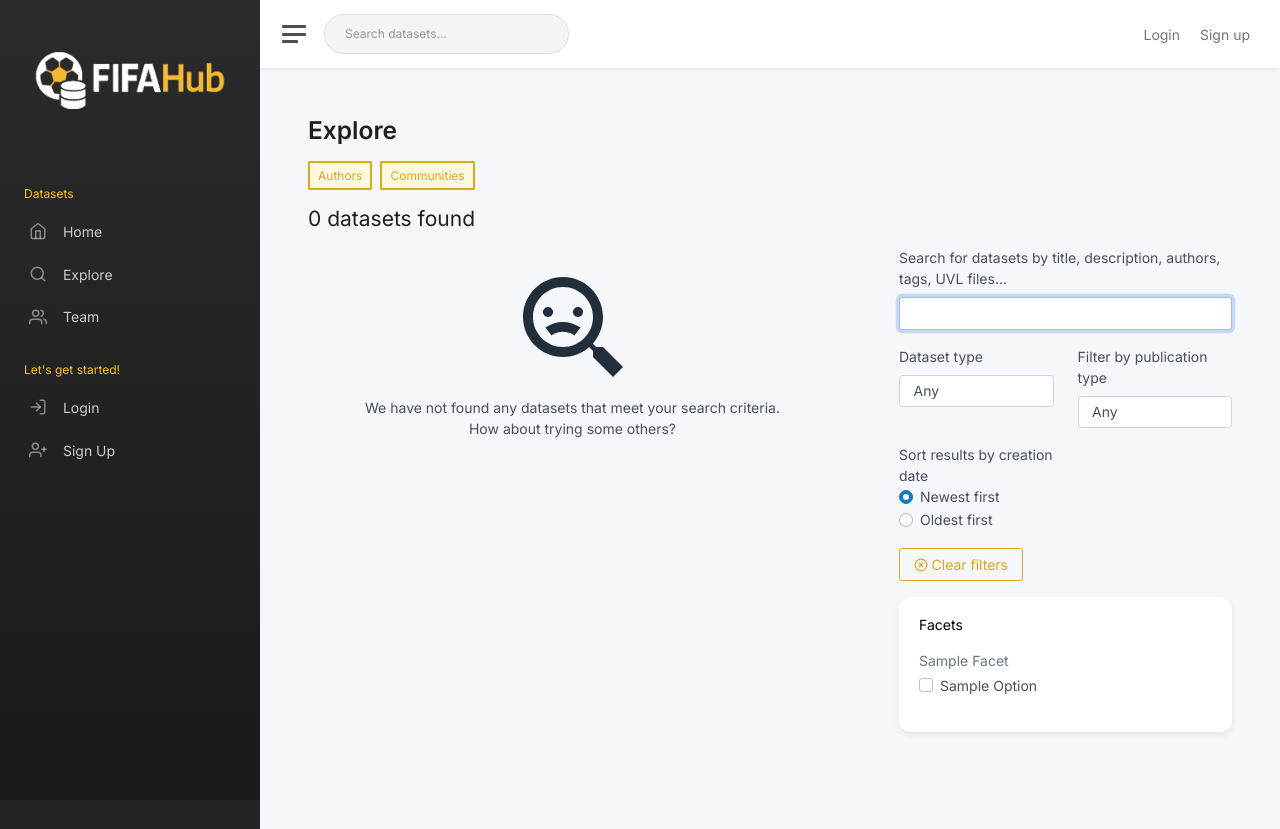
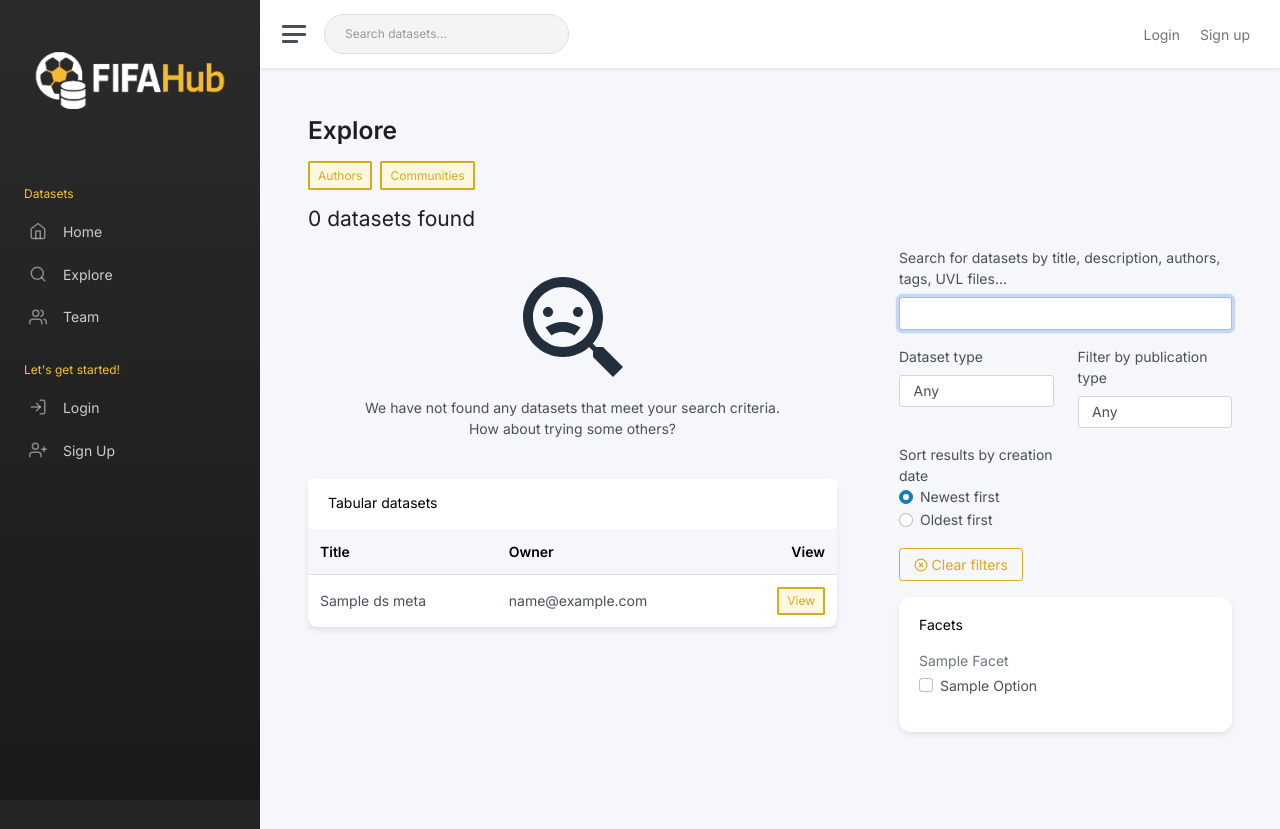
Before and after one commit to EGCproyecto/fifahub, a Flask app: template app/modules/explore/templates/explore/index.html in a window 1280 px wide. Shown: the top 829 px of the page. Run offline with Flask 3, Linux system fonts and the light colour scheme; tables that the repository leaves empty hold one stand-in row (values such as "Sample post"); the template is opened without the code that fills it: values that come from a table or form of the project are taken from there, most other values are stand-ins (such as "Sample title", 1, 10 or a date in 2020); data that the repository does not hold is empty; parts of the project's set-up code (start-up, migrations or seed data) failed here and were passed over; some libraries are stand-ins or nearby versions.

Commit message:
feat(explore):Add TabularDataset support to Explore

```diff
--- a/app/modules/explore/routes.py
+++ b/app/modules/explore/routes.py
@@ -1,19 +1,47 @@
 from flask import jsonify, render_template, request
+from sqlalchemy import or_
 
+from app import db
+from app.modules.dataset.models import DSMetaData
 from app.modules.dataset.services.resolvers import gather_facets, list_type_keys
 from app.modules.explore import explore_bp
 from app.modules.explore.forms import ExploreForm
 from app.modules.explore.services import ExploreService
+from app.modules.tabular.models import TabularDataset
 
 
 @explore_bp.route("/explore", methods=["GET", "POST"])
 def index():
     if request.method == "GET":
-        query = request.args.get("query", "")
+        query = request.args.get("q", "").strip() or request.args.get("query", "").strip()
         dataset_type = request.args.get("type", "any").lower()
         form = ExploreForm()
         dataset_types = list_type_keys()
         facets = gather_facets(dataset_type) if dataset_type != "any" else {}
+
+        tabular_results = []
+        if query:
+            tabular_results = (
+                db.session.query(TabularDataset)
+                .join(DSMetaData, TabularDataset.ds_meta_data_id == DSMetaData.id)
+                .filter(
+                    or_(
+                        DSMetaData.title.ilike(f"%{query}%"),
+                        DSMetaData.description.ilike(f"%{query}%"),
+                    )
+                )
+                .order_by(TabularDataset.id.desc())
+                .all()
+            )
+        else:
+            tabular_results = (
+                db.session.query(TabularDataset)
+                .join(DSMetaData, TabularDataset.ds_meta_data_id == DSMetaData.id)
+                .order_by(TabularDataset.id.desc())
+                .limit(5)
+                .all()
+            )
+
         return render_template(
             "explore/index.html",
             form=form,
@@ -21,6 +49,7 @@ def index():
             dataset_types=dataset_types,
             facets=facets,
             type_key=dataset_type,
+            tabular_results=tabular_results,
         )
 
     if request.method == "POST":
--- a/app/modules/explore/templates/explore/index.html
+++ b/app/modules/explore/templates/explore/index.html
@@ -35,8 +35,47 @@
 
                 </div>
 
+            </div>
 
+            {% if tabular_results %}
+            <div class="card mt-4">
+                <div class="card-header">
+                    <h5 class="mb-0">Tabular datasets</h5>
+                </div>
+                <div class="card-body p-0">
+                    <div class="table-responsive">
+                        <table class="table table-hover mb-0">
+                            <thead class="table-light">
+                                <tr>
+                                    <th>Title</th>
+                                    <th>Owner</th>
+                                    <th class="text-end">View</th>
+                                </tr>
+                            </thead>
+                            <tbody>
+                                {% for ds in tabular_results %}
+                                    <tr>
+                                        <td>{{ ds.ds_meta_data.title if ds.ds_meta_data else 'Tabular dataset' }}</td>
+                                        <td>
+                                            {% if ds.user and ds.user.email %}
+                                                {{ ds.user.email }}
+                                            {% else %}
+                                                <span class="text-muted">Unknown</span>
+                                            {% endif %}
+                                        </td>
+                                        <td class="text-end">
+                                            <a href="{{ url_for('tabular.detail', dataset_id=ds.id) }}" class="btn btn-outline-primary btn-sm">
+                                                View
+                                            </a>
+                                        </td>
+                                    </tr>
+                                {% endfor %}
+                            </tbody>
+                        </table>
+                    </div>
+                </div>
             </div>
+            {% endif %}
         </div>
 
         <div class="col-lg-5 fixed-column" id="filters">
```
Also changed, not shown: app/modules/explore/tests/test_explore_tabular_integration.py (added, +34 -0 lines).
